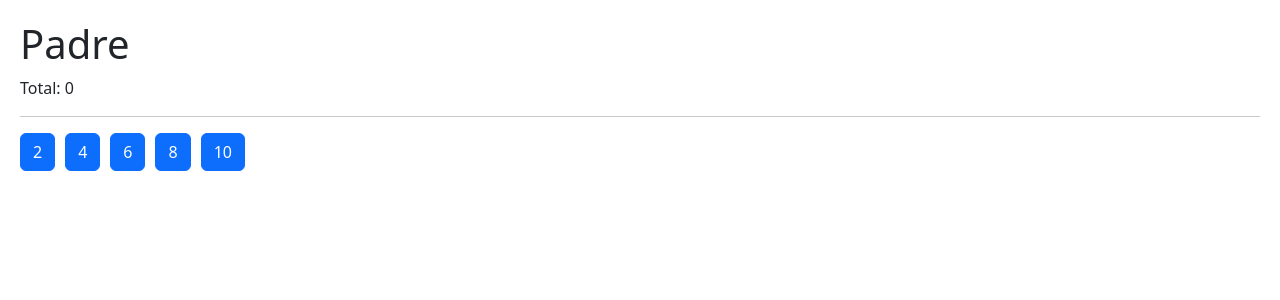
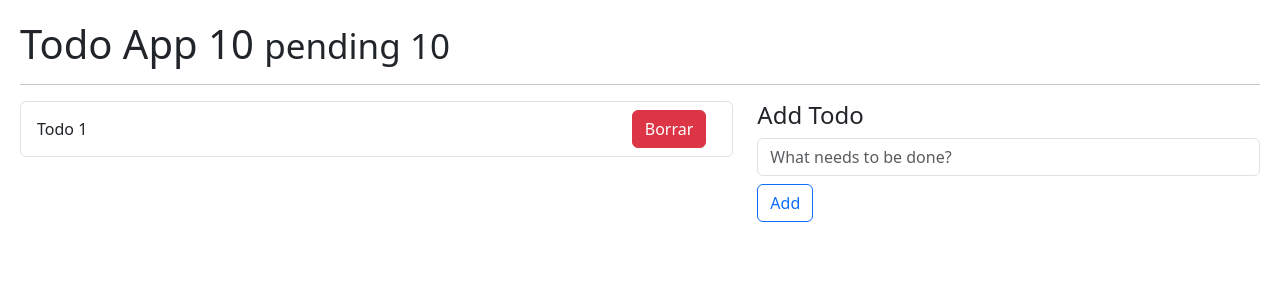
Before and after one commit to la-placita/react, a React (Vite) app in the folder code/05-hook-app/: page / in a window 1280 px wide. Shown: the top 300 px of the page. Built offline with nearby package versions, Linux system fonts and the light colour scheme.

Commit message:
[17] 📝 Actualiza instrucciones: agrega create-commit.md para automatizar commits y push 📝

```diff
--- /dev/null
+++ b/code/05-hook-app/src/08-useReducer/TodoApp.jsx
@@ -0,0 +1,57 @@
+import { useReducer } from "react";
+import { todoReducer } from "./todoReducer";
+
+export const TodoApp = () => {
+
+    const initialState = [
+        {
+            id: 1,
+            description: 'Get the sould stone',
+            done: false
+        },{
+            id: 1,
+            description: 'Get the power stone',
+            done: false
+        },
+    ];
+    const [todoList, dispatcherTodo] = useReducer(todoReducer, initialState) ;
+
+    return (
+    <>
+        <h1>Todo App 10 <small>pending 10</small></h1>
+        <hr />
+        <div className="row">
+            <div className="col-7">
+                {/* Todo List */}
+                <ul className="list-group">
+                    {/* Todo Item */}
+                    <li className="list-group-item d-flex justify-content-between">
+                        <span className="align-self-center">Todo 1</span>
+                        <button className="btn btn-danger">Borrar</button>
+                    </li>
+                    {/* Todo Item ends */}
+                </ul>
+                {/* Todo List ends*/}
+            </div>
+            <div className="col-5">
+
+                <h4>Add Todo</h4>
+                {/* Todo Add, onNewTodo(todo) */}
+                <form>
+                    <input
+                        type="text"
+                        placeholder="What needs to be done?"
+                        className="form-control"
+                    />
+                    <button
+                        type="submit"
+                        className="btn btn-outline-primary mt-2">
+                            Add
+                    </button>
+                </form>
+                {/* Todo Add end */}
+            </div>
+        </div>
+
+    </>);
+}
--- /dev/null
+++ b/code/05-hook-app/src/08-useReducer/todoReducer.js
@@ -0,0 +1,9 @@
+export const todoReducer = (initialState = [], action = {}) => {
+    switch (action.type) {
+        case 'ABC':
+            throw new Error('Action type not implemented');
+
+        default:
+            return initialState;
+    }
+}
--- a/code/05-hook-app/src/main.jsx
+++ b/code/05-hook-app/src/main.jsx
@@ -9,13 +9,13 @@ import { Memorize } from './06-useMemo/Memorize'
 import { MemoHook } from './06-useMemo/MemoHook'
 import { CallbackHook } from './06-useMemo/CallbackHook'
 import { Padre } from './07-tarea-memo/Padre'
-
-import './08-useReducer/intro.reducer'
+// import './08-useReducer/intro.reducer'
+import { TodoApp } from './08-useReducer/TodoApp'
 
 createRoot(document.getElementById('root')).render(
   <>
     {/* <StrictMode> */}
-    <Padre/>
+    <TodoApp/>
     {/* </StrictMode>, */}
   </>
 )
```
Also changed, not shown: 1 other file (tests, documents, lock files or other folders).
